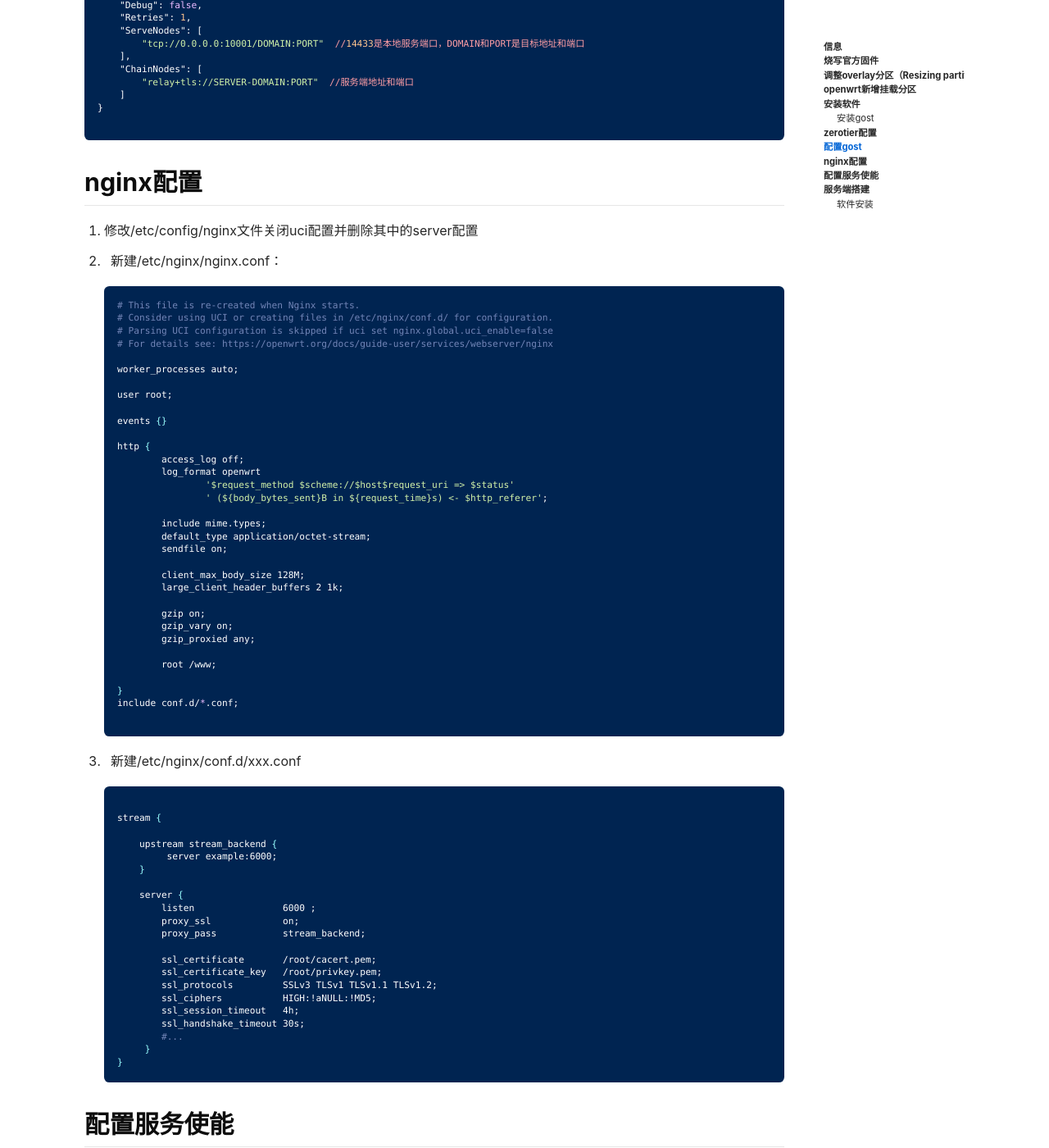
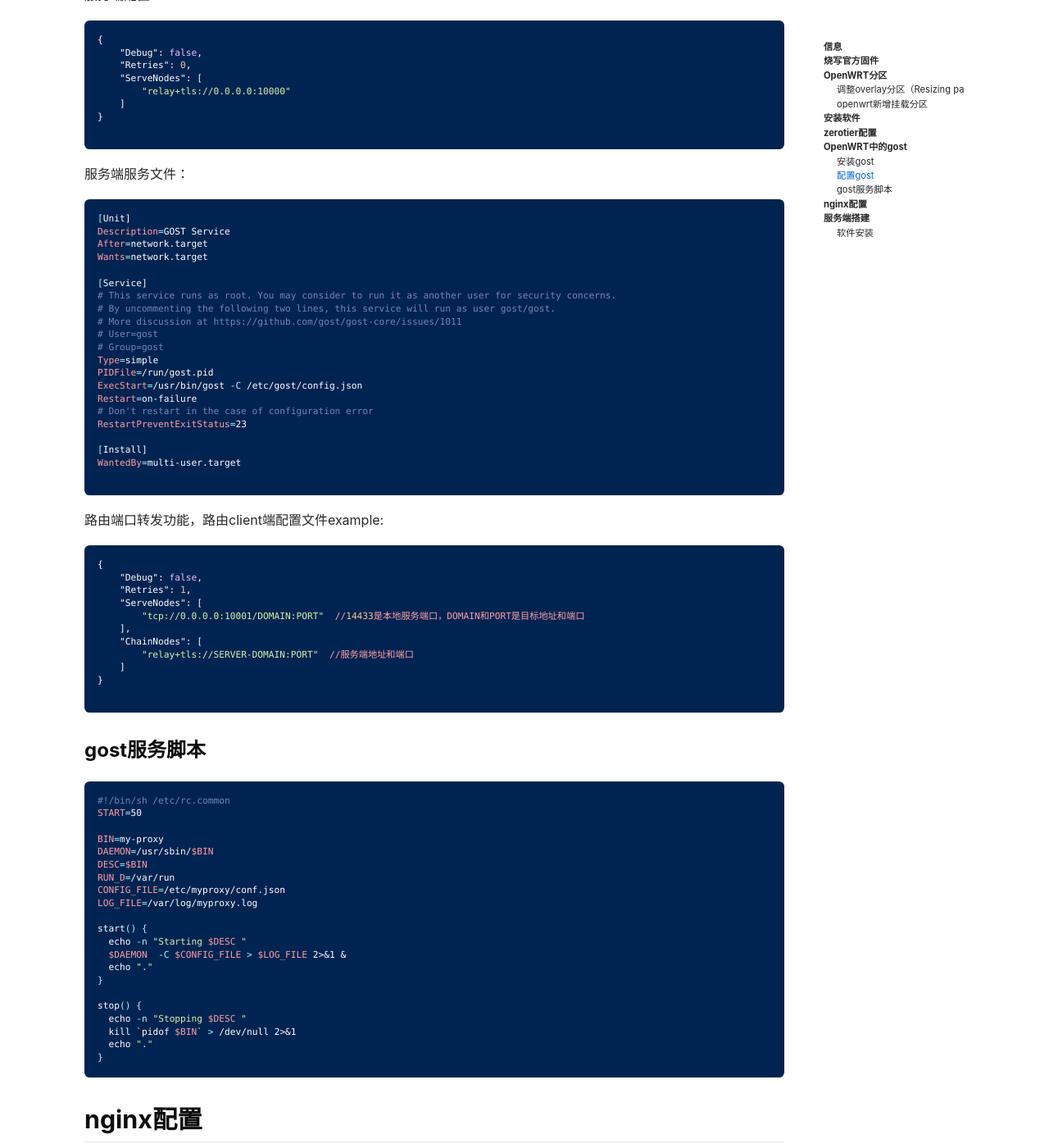
Before and after one commit to ronysun/ronysun.github.io, a Jekyll site: the page built from _posts/2022-05-18-other-openwrt.md, in a window 1280 px wide and 1400 px high, scrolled down 2433 px. Shown: the whole window at 82% size. Built offline with Jekyll 4.4.1, drawn with Linux system fonts in a browser that asks for light colours; nearby versions of some CDN libraries; some of the changed text lies outside the part shown.

Commit message:
update openwrt
add gost configration

````diff
--- a/_posts/2022-05-18-other-openwrt.md
+++ b/_posts/2022-05-18-other-openwrt.md
@@ -10,6 +10,7 @@ tags:
 ## 信息
 
 硬件：
+
 |项目|参数|
 |---|---|
 |Model|FriendlyElec NanoPi R2S|
@@ -32,7 +33,9 @@ tags:
    src/gz openwrt_telephony https://mirrors.ustc.edu.cn/openwrt/releases/21.02.3/packages/aarch64_generic/telephony
    ```
 
-## 调整overlay分区（Resizing partitions）
+## OpenWRT分区
+
+### 调整overlay分区（Resizing partitions）
 
 参考：<https://openwrt.org/docs/guide-user/installation/openwrt_x86#resizing_partitions>
 
@@ -54,7 +57,7 @@ tags:
    reboot
    ```
 
-## openwrt新增挂载分区
+### openwrt新增挂载分区
 
 参考：<https://openwrt.org/docs/techref/block_mount>
 
@@ -81,16 +84,18 @@ opkg install nginx-all-module  #安装nginx
 curl -s https://install.zerotier.com | sudo bash  #安装zerotier
 ```
 
-### 安装gost
-
-官方网站：<https://gost.run/>
-
 ## zerotier配置
 
 1. service zerotier enable
 1. 修改/etc/config/zerotier文件中list join为自己的network ID
 
-## 配置gost
+## OpenWRT中的gost
+
+### 安装gost
+
+官方网站：<https://gost.run/>
+
+### 配置gost
 
 服务端配置：
 
@@ -102,6 +107,32 @@ curl -s https://install.zerotier.com | sudo bash  #安装zerotier
         "relay+tls://0.0.0.0:10000"
     ]
 }
+
+```
+
+服务端服务文件：
+
+```bash
+[Unit]
+Description=GOST Service
+After=network.target
+Wants=network.target
+
+[Service]
+# This service runs as root. You may consider to run it as another user for security concerns.
+# By uncommenting the following two lines, this service will run as user gost/gost.
+# More discussion at https://github.com/gost/gost-core/issues/1011
+# User=gost
+# Group=gost
+Type=simple
+PIDFile=/run/gost.pid
+ExecStart=/usr/bin/gost -C /etc/gost/config.json
+Restart=on-failure
+# Don't restart in the case of configuration error
+RestartPreventExitStatus=23
+
+[Install]
+WantedBy=multi-user.target
 
 ```
 
@@ -119,6 +150,32 @@ curl -s https://install.zerotier.com | sudo bash  #安装zerotier
     ]
 }
 
+```
+
+### gost服务脚本
+
+```bash
+#!/bin/sh /etc/rc.common
+START=50
+
+BIN=my-proxy
+DAEMON=/usr/sbin/$BIN
+DESC=$BIN
+RUN_D=/var/run
+CONFIG_FILE=/etc/myproxy/conf.json
+LOG_FILE=/var/log/myproxy.log
+
+start() {
+  echo -n "Starting $DESC "
+  $DAEMON  -C $CONFIG_FILE > $LOG_FILE 2>&1 &
+  echo "."
+}
+
+stop() {
+  echo -n "Stopping $DESC "
+  kill `pidof $BIN` > /dev/null 2>&1
+  echo "."
+}
 ```
 
 ## nginx配置
@@ -188,11 +245,6 @@ curl -s https://install.zerotier.com | sudo bash  #安装zerotier
    }
    ```
 
-## 配置服务使能
-
-service nginx enable
-service zerotier enable
-
 ## 服务端搭建
 
 Ubuntu 22.04 LTS
````
